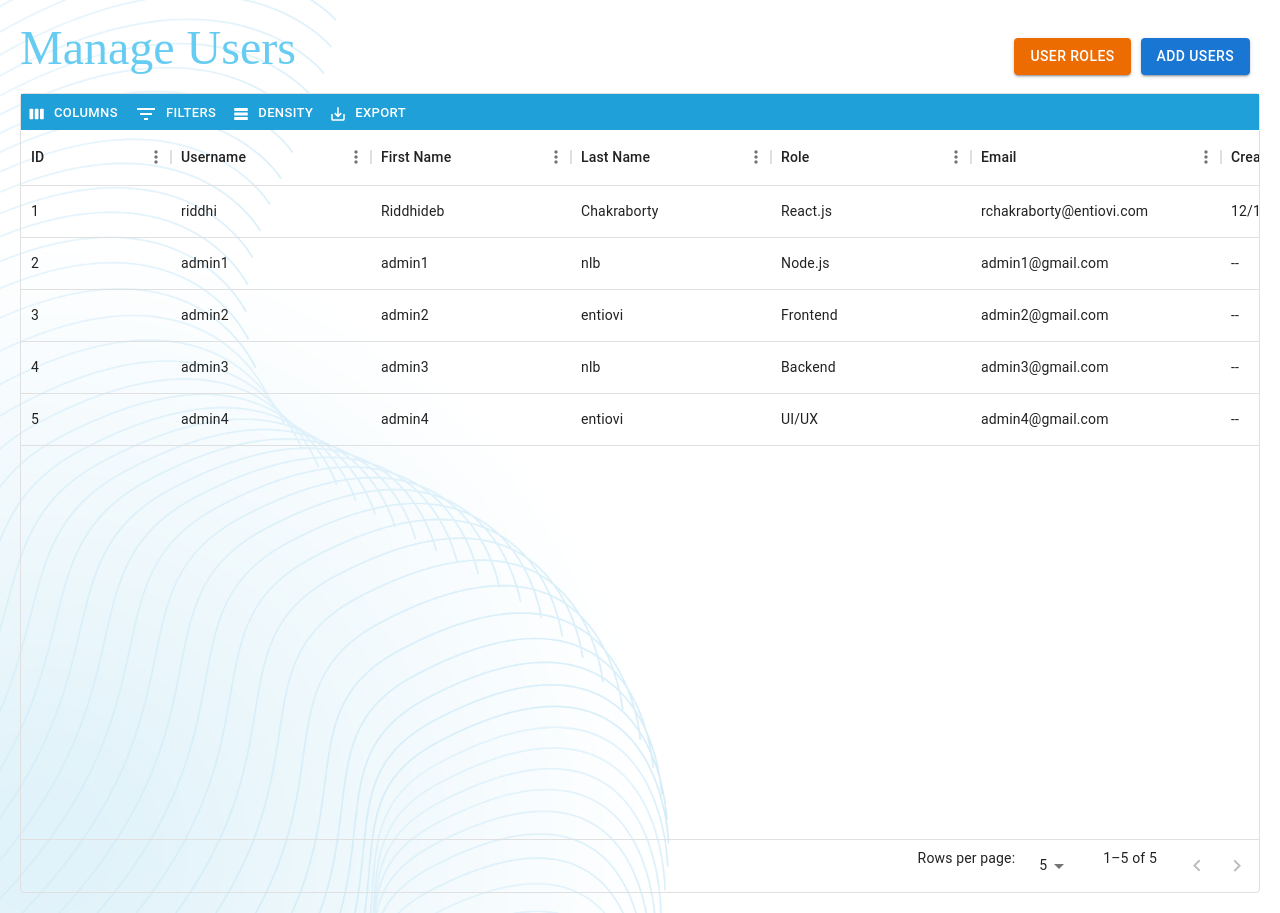
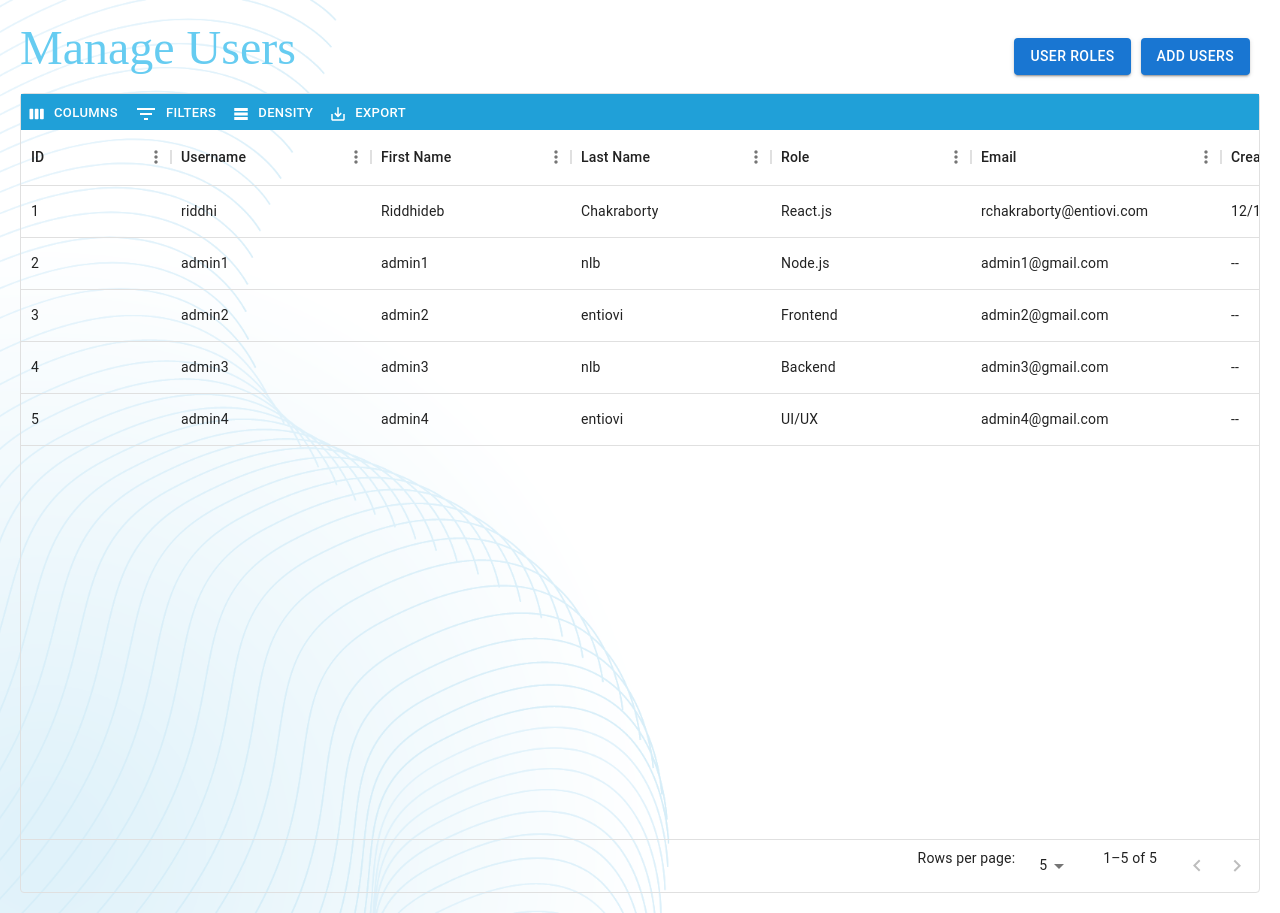
Before and after one commit to RIDDHIDEB/Manage-users, a React (Create React App) app: page /crudtable in a window 1280 px wide. Built offline with nearby package versions, Linux system fonts and the light colour scheme.

Commit message:
button color

```diff
--- a/src/CrudTable.js
+++ b/src/CrudTable.js
@@ -78,7 +78,7 @@ const columns = [
   { field: 'action', headerName: 'Action', width: 230, renderCell:(params)=>(
     <div style={{display:"flex",gap:"10px"}}>
     <Button variant='contained'>Edit</Button>
-    <Button variant='contained' color='warning' onClick={() => handleDelete(params.row.id)}>Delete</Button>
+    <Button variant='contained' color='error' onClick={() => handleDelete(params.row.id)}>Delete</Button>
     </div>
   ) },
   { field: 'isactive', headerName: 'Is Active', width: 150 }
@@ -107,7 +107,7 @@ const CustomToolbar=()=> {
       <div style={styles.manageUsersTitle}>
       <Typography variant='h3' style={styles.manageUsersTitleTypography} gutterBottom>Manage Users</Typography>
       <div style={styles.manageUsersButtons}>
-      <Button variant='contained' color='warning' style={styles.manageUsersButton}>User Roles</Button>
+      <Button variant='contained' style={styles.manageUsersButton}>User Roles</Button>
       <AddUser/>
       </div>
       </div>
--- a/src/PassKey.js
+++ b/src/PassKey.js
@@ -1,4 +1,4 @@
-import React from 'react'
+import React,{useState} from 'react'
 import AppBar from '@mui/material/AppBar';
 import Toolbar from '@mui/material/Toolbar';
 import Typography from '@mui/material/Typography';
@@ -12,7 +12,7 @@ import VisibilityOff from '@mui/icons-material/VisibilityOff';
 
 function PassKey(){
 
-  const [showPassword, setShowPassword] = React.useState(false);
+  const [showPassword, setShowPassword] = useState(false);
   const handleClickShowPassword = () => {
     setShowPassword(!showPassword);
   };
```
